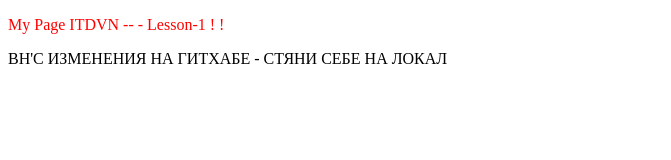
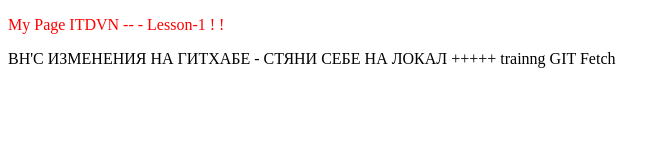
Before and after one commit to Liverpool4ik/JS-Course___ITDVN, a plain HTML site: page 1/index.html in a window 1280 px wide. Shown: the whole page, without its empty margins (0-671 px from the left). Drawn offline with Linux system fonts and the light colour scheme.

Commit message:
Update index.html - train - git fetch

```diff
--- a/1/index.html
+++ b/1/index.html
@@ -10,5 +10,8 @@
 		<p>My Page ITDVN -- - Lesson-1 ! !</p>
 
 		ВН'С ИЗМЕНЕНИЯ НА ГИТХАБЕ - СТЯНИ СЕБЕ НА ЛОКАЛ
+
+
+		+++++ trainng GIT Fetch
 	</body>
 </html>
```
